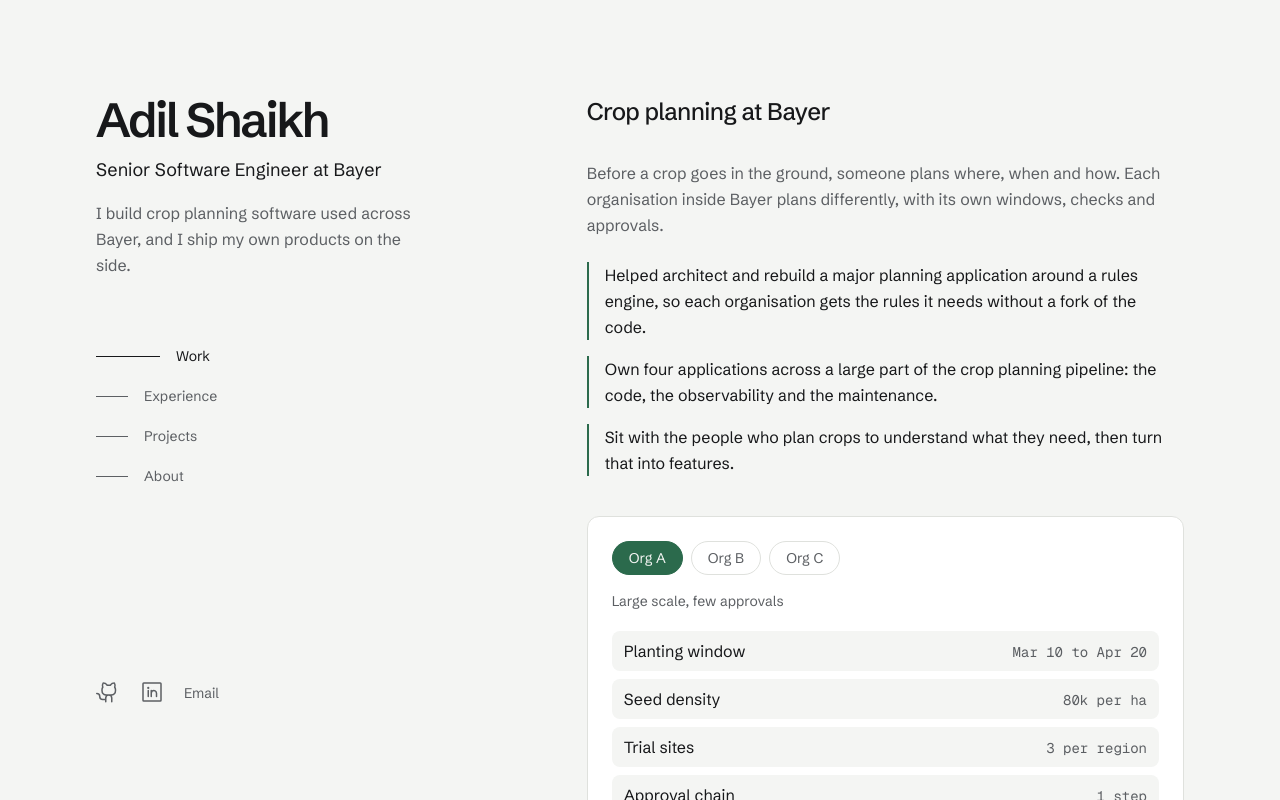
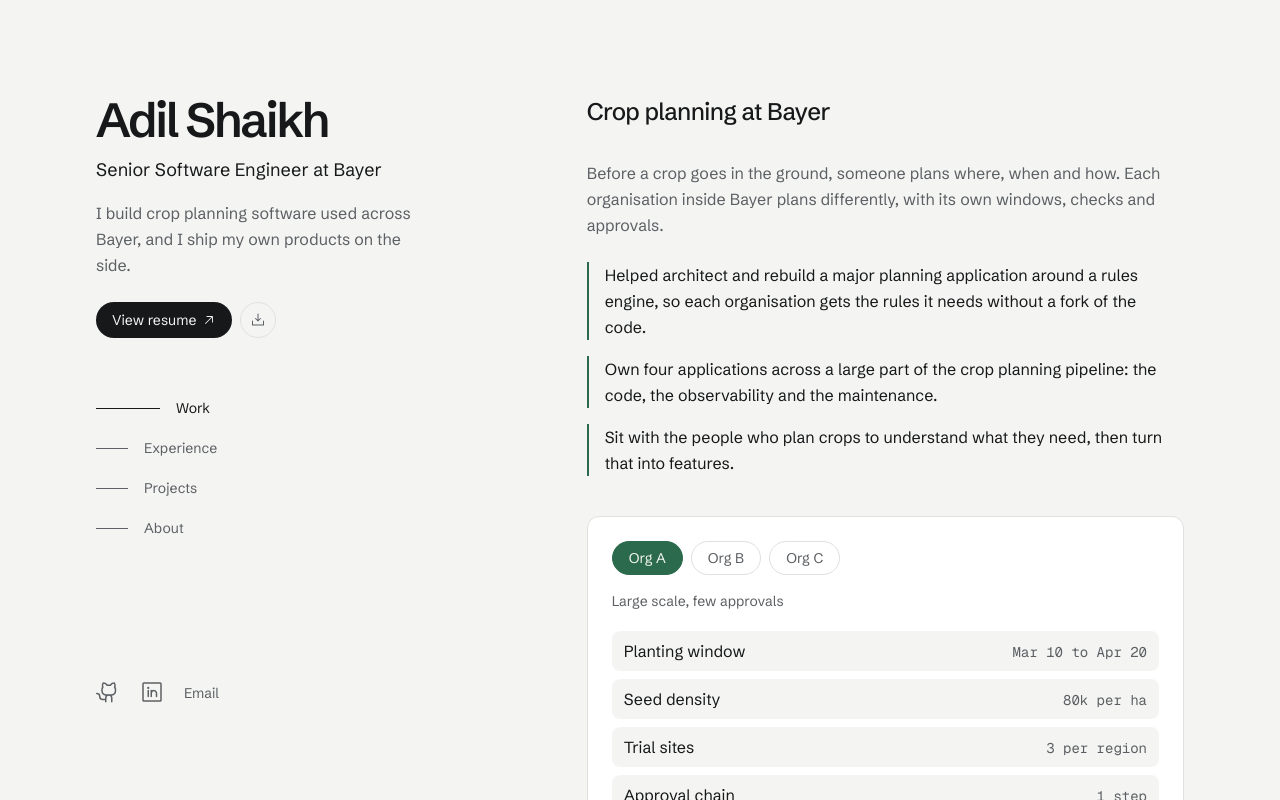
Before and after one commit to adilshaikh77/adil-portfolio, a Next.js app: page / in a window 1280 px wide. Shown: the top 800 px of the page. Built offline with nearby package versions, Linux system fonts and the light colour scheme.

Commit message:
Add resume PDF with view and download links

```diff
--- a/src/app/page.tsx
+++ b/src/app/page.tsx
@@ -1,5 +1,5 @@
 import Image from "next/image";
-import { ArrowUpRight, GithubLogo, LinkedinLogo } from "@phosphor-icons/react/ssr";
+import { ArrowUpRight, DownloadSimple, GithubLogo, LinkedinLogo } from "@phosphor-icons/react/ssr";
 import { about, experience, profile, projects, stack, work } from "@/content";
 import { Nav } from "@/components/Nav";
 import { RulesDemo } from "@/components/RulesDemo";
@@ -34,11 +34,30 @@
           <p className="rise mt-4 max-w-xs leading-relaxed text-muted" style={{ "--i": 2 } as React.CSSProperties}>
             {profile.intro}
           </p>
-          <div className="rise mt-16" style={{ "--i": 3 } as React.CSSProperties}>
+          <div className="rise mt-6 flex items-center gap-2" style={{ "--i": 3 } as React.CSSProperties}>
+            <a
+              href={profile.resume}
+              target="_blank"
+              rel="noopener"
+              className="inline-flex items-center gap-1.5 rounded-full bg-fg px-4 py-2 text-sm text-bg transition hover:bg-accent active:scale-[0.98]"
+            >
+              View resume
+              <ArrowUpRight size={14} />
+            </a>
+            <a
+              href={profile.resume}
+              download
+              aria-label="Download resume as PDF"
+              className="inline-flex size-9 items-center justify-center rounded-full border border-line text-muted transition hover:border-fg hover:text-fg active:scale-[0.98]"
+            >
+              <DownloadSimple size={16} />
+            </a>
+          </div>
+          <div className="rise mt-14" style={{ "--i": 4 } as React.CSSProperties}>
             <Nav />
           </div>
         </div>
-        <ul className="rise mt-8 flex items-center gap-5 text-muted" style={{ "--i": 4 } as React.CSSProperties}>
+        <ul className="rise mt-8 flex items-center gap-5 text-muted" style={{ "--i": 5 } as React.CSSProperties}>
           <li>
             <a href={profile.github} aria-label="GitHub" className="transition-colors hover:text-fg">
               <GithubLogo size={24} />
--- a/src/content.ts
+++ b/src/content.ts
@@ -6,6 +6,7 @@
   email: "shaikhadil881@gmail.com",
   github: "https://github.com/adilshaikh77",
   linkedin: "https://www.linkedin.com/in/adil-shaikh-7313b91a1",
+  resume: "/Adil_Shaikh_Resume.pdf",
 };
 
 export const work = {
```
Also changed, not shown: 1 other file (tests, documents, lock files or other folders).
